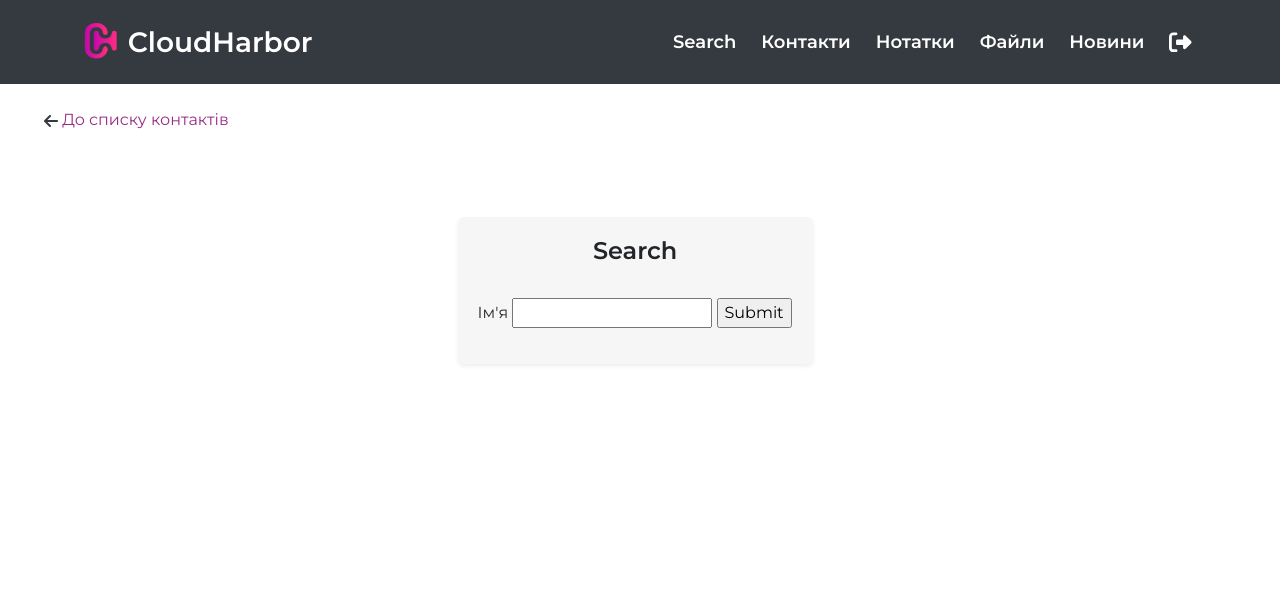
After one commit to Petrenko-Anton/CloudHarbor, a Django app: page /search in a window 1280 px wide. The commit adds this page. Shown: the top 604 px of the page. Run offline with Django 4.2, Linux system fonts and the light colour scheme; the visitor is signed in with stand-in values (Sample User, id 1).

Commit message:
draft#6
- добавлено изначальное дополнение при редактировании контакта
- приблизительный вариант шаблонов search.html, contact_search.html необходимых для поиска контакта по имени
- создан Dockerfile (но не испытан)

```diff
--- a/WebAppTeam4/contacts/forms.py
+++ b/WebAppTeam4/contacts/forms.py
@@ -1,6 +1,6 @@
 
 from django.forms import ModelForm, CharField, TextInput, EmailField, EmailInput, DateField, DateInput, SelectDateWidget
-
+from django import forms
 from .models import Contact
 
 MONTHS = {
@@ -41,3 +41,7 @@ class ContactForm(ModelForm):
     class Meta:
         model = Contact
         fields = ('first_name', 'last_name', 'email', 'phone', 'birth_date')
+
+
+class SearchContactNameForm(forms.Form):
+    search_name = forms.CharField(label="search_name", max_length=100)
--- a/WebAppTeam4/contacts/templates/contacts/base.html
+++ b/WebAppTeam4/contacts/templates/contacts/base.html
@@ -24,6 +24,7 @@
                 {% if not user.is_authenticated %}
                     <a class="navbar-item" href="/users/login"><svg xmlns="http://www.w3.org/2000/svg" height="1.25em" viewBox="0 0 512 512"><!--! Font Awesome Free 6.4.2 by @fontawesome - https://fontawesome.com License - https://fontawesome.com/license (Commercial License) Copyright 2023 Fonticons, Inc. --><style>svg{fill:#ffffff}</style><path d="M217.9 105.9L340.7 228.7c7.2 7.2 11.3 17.1 11.3 27.3s-4.1 20.1-11.3 27.3L217.9 406.1c-6.4 6.4-15 9.9-24 9.9c-18.7 0-33.9-15.2-33.9-33.9l0-62.1L32 320c-17.7 0-32-14.3-32-32l0-64c0-17.7 14.3-32 32-32l128 0 0-62.1c0-18.7 15.2-33.9 33.9-33.9c9 0 17.6 3.6 24 9.9zM352 416l64 0c17.7 0 32-14.3 32-32l0-256c0-17.7-14.3-32-32-32l-64 0c-17.7 0-32-14.3-32-32s14.3-32 32-32l64 0c53 0 96 43 96 96l0 256c0 53-43 96-96 96l-64 0c-17.7 0-32-14.3-32-32s14.3-32 32-32z"/></svg> Вхід</a>
                 {% else %}
+                    <a class="navbar-item" href="/search" role="button">Search</a>
                     <a class="navbar-item" href="/contacts" role="button">Контакти</a>
                     <a class="navbar-item" href="/notes/notes/" role="button">Нотатки</a>
                     <a class="navbar-item" href="/files/files" role="button">Файли</a>
--- a/WebAppTeam4/contacts/templates/contacts/contacts.html
+++ b/WebAppTeam4/contacts/templates/contacts/contacts.html
@@ -21,7 +21,7 @@
           <tbody>
             {% for contact in contacts %}
             <tr>
-              <td>{{contact.first_name}}</td>
+              <td>{{contact.first_name}} {{contact.last_name}}</td>
               <td>{{contact.phone}}</td>
               <td>{{contact.email}}</td>
               <td>
--- /dev/null
+++ b/WebAppTeam4/contacts/templates/contacts/search.html
@@ -0,0 +1,21 @@
+{% extends "contacts/base.html" %}
+
+{% block content %}
+<a href="{% url 'contacts:contacts' %}" role="button">
+    <svg class="file-icon" xmlns="http://www.w3.org/2000/svg" height="1em" viewBox="0 0 448 512">
+        <path
+            d="M9.4 233.4c-12.5 12.5-12.5 32.8 0 45.3l160 160c12.5 12.5 32.8 12.5 45.3 0s12.5-32.8 0-45.3L109.2 288 416 288c17.7 0 32-14.3 32-32s-14.3-32-32-32l-306.7 0L214.6 118.6c12.5-12.5 12.5-32.8 0-45.3s-32.8-12.5-45.3 0l-160 160z" />
+    </svg>
+    До списку контактів</a>
+<div class="form-block">
+    <h2>Search</h2>
+    <br />
+    <form action="{% url 'contacts:contact_search' %}" method="post">
+        {% csrf_token %}
+        <label for="search_name">Ім'я
+            {{form.search_name}}
+        </label>
+        <input type="submit" value="Submit">
+    </form>
+</div>
+{% endblock %}
--- a/WebAppTeam4/contacts/urls.py
+++ b/WebAppTeam4/contacts/urls.py
@@ -1,5 +1,5 @@
 from django.urls import path
-from .views import add_contact, index, contacts, editcontact, deletecontact, detailcontact
+from .views import add_contact, index, contacts, editcontact, deletecontact, detailcontact, contact_search, search
 app_name = 'contacts'
 
 urlpatterns = [
@@ -13,4 +13,6 @@ urlpatterns = [
     #     path("contact_list/", contact_list.as_view(),
     #          name="contact_list"),  # for debugging
     path('delete/<int:contact_id>', deletecontact.as_view(), name='deletecontact'),
+    path('search', search.as_view(), name="search"),
+    path('contact_search', contact_search.as_view(), name="contact_search"),
 ]
--- a/WebAppTeam4/contacts/views.py
+++ b/WebAppTeam4/contacts/views.py
@@ -3,7 +3,7 @@ from django.contrib import messages
 from django.core.paginator import Paginator
 from django.http import HttpResponse
 
-from .forms import ContactForm
+from .forms import ContactForm, SearchContactNameForm
 from .models import Contact
 from django.views import View
 
@@ -88,19 +88,24 @@ class detailcontact(View):
 @method_decorator(login_required, name="dispatch")
 class editcontact(View):
     template_name = "contacts/edit.html"
-    form_class = ContactForm
-    initial = {"key": "value"}
-
     # def dispatch(self, request, *args, **kwargs):
     #     return super().dispatch(request, *args, **kwargs)
 
     def get(self, request, contact_id):
-        form = self.form_class(initial=self.initial)
         contact = Contact.objects.get(pk=contact_id)
+        default_settings = {"first_name": contact.first_name,
+                            "last_name": contact.last_name,
+                            "email": contact.email,
+                            "birth_date": contact.birth_date,
+                            "phone": contact.phone,
+                            }
+
+        form = ContactForm(initial=default_settings)
+
         return render(request, self.template_name, {"form": form, "contact": contact})
 
     def post(self, request, contact_id):
-        form = self.form_class(request.POST)
+        form = ContactForm(request.POST)
         contact = Contact.objects.get(pk=contact_id)
 
         if form.is_valid():
@@ -139,6 +144,34 @@ class deletecontact(View):
         return render(request, self.template_name, {"contacts": contacts})
 
 
+@method_decorator(login_required, name="dispatch")
+class contact_search(View):
+    template_name = "contacts/contacts.html"
+
+    def get(self, request, *args, **kwargs):
+        form = SearchContactNameForm()
+        return render(request, "contacts/search.html", {"form": form})
+
+    def post(self, request, *args, **kwargs):
+        form = SearchContactNameForm(request.POST)
+        if form.is_valid():
+            name = "nikita"  # form.cleaned_data["search_name"]
+            contacts = (Contact.objects.filter(user=request.user, first_name=name).all(
+            ) if request.user.is_authenticated else [])
+            return render(request, self.template_name, {"contacts": contacts})
+        else:
+            form = SearchContactNameForm()
+            return render(request, "contacts/search.html", {"form": form})
+
+
+@method_decorator(login_required, name="dispatch")
+class search(View):
+    template_name = "contacts/search.html"
+
+    def get(self, request, *args, **kwargs):
+        form = SearchContactNameForm()
+        return render(request, self.template_name, {"form": form})
+
 # from Django documentation
 # b = Blog.objects.get(pk=1)
 # # This will delete the Blog and all of its Entry objects.
```
Also changed, not shown: WebAppTeam4/contacts/templates/contacts/contact_search.html (added, +47 -0 lines).
